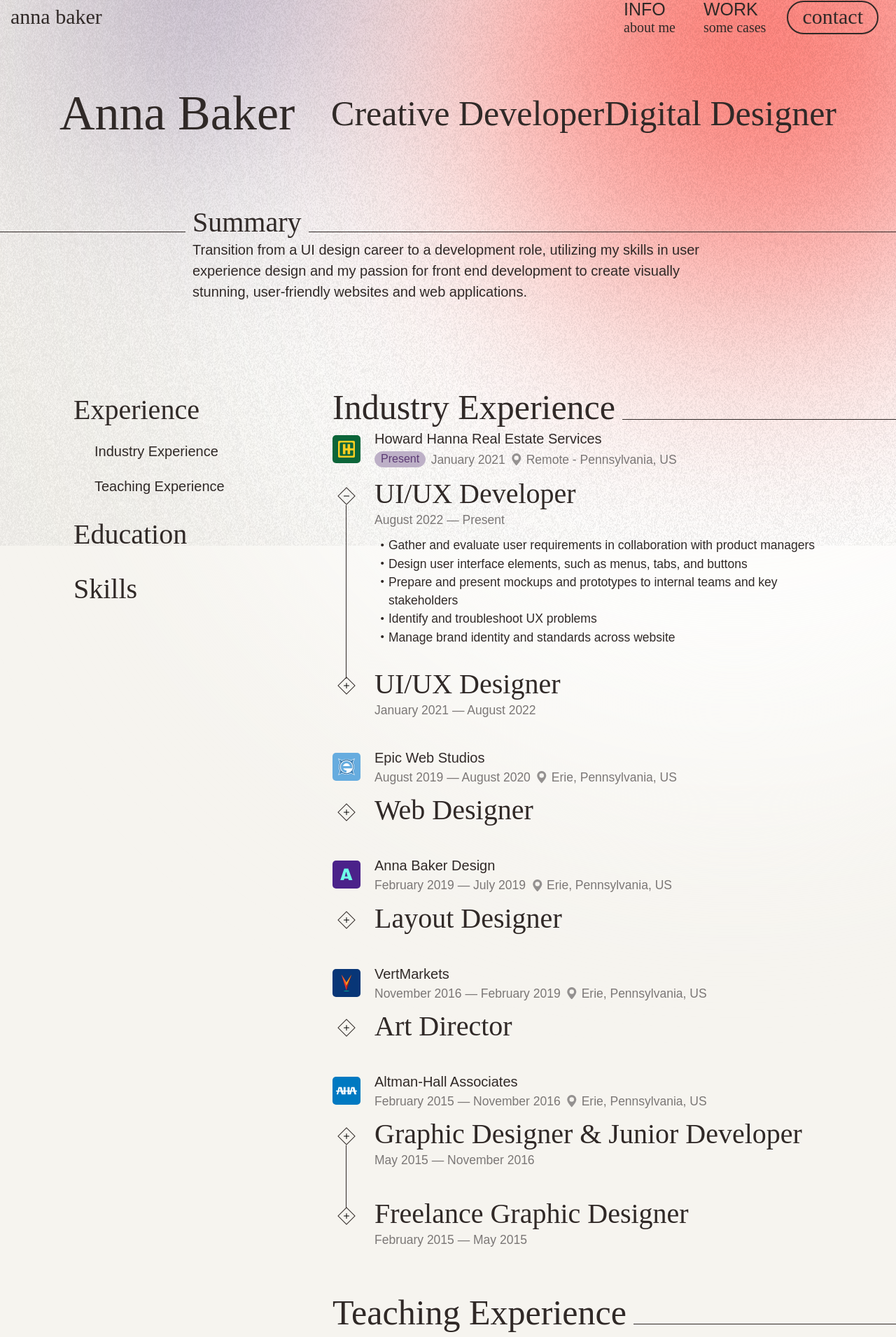
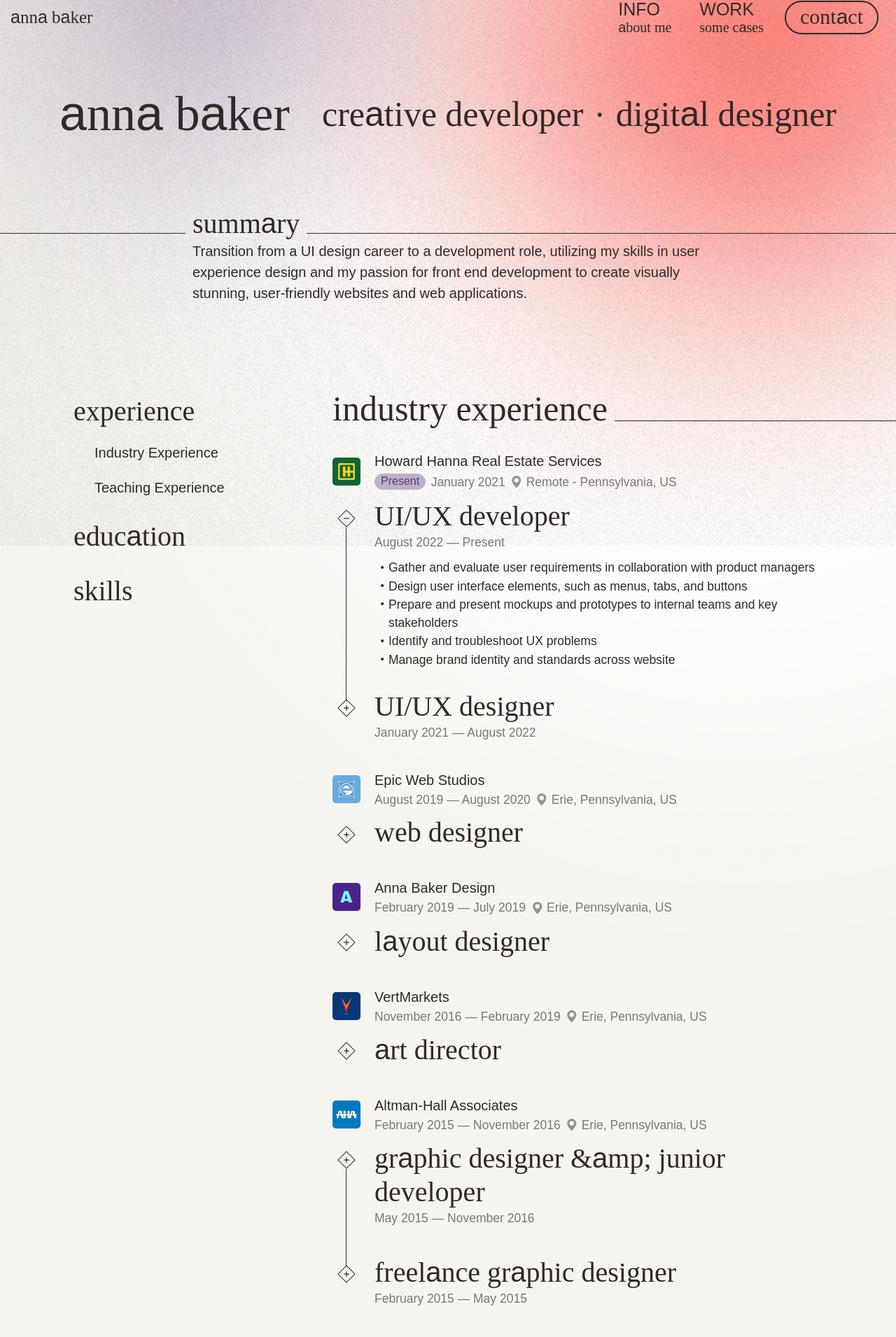
Before and after one commit to abaker93/portfolio, a React (Create React App) app: page /resume in a window 1280 px wide. Shown: the part 20-1931 px from the top of the page at 70% size. Built offline with nearby package versions, Linux system fonts and the light colour scheme; a web font is replaced by a local one.

Commit message:
"a" accent

```diff
--- a/src/components/Footer.js
+++ b/src/components/Footer.js
@@ -7,7 +7,7 @@ const Footer = () => {
 			<div className="container-lg">
 				<div className="row my-3">
 					<div className="col">
-						<p className="display-6 text-lowercase baseline-rule">Let's get in touch!</p>
+						<p className="display-6 text-lowercase baseline-rule a">Let's get in touch!</p>
 					</div>
 				</div>
 				<div className="row my-4 pb-3">
--- a/src/components/Navbar.js
+++ b/src/components/Navbar.js
@@ -17,9 +17,7 @@ const Navbar = () => {
 	return (
 			<nav className={`navbar navbar-expand-sm${scroll ? " scroll" : ""}`}>
 				<div className="container-fluid">
-					<Link to="/" className="navbar-brand">
-						<span className="h4 mb-0">anna baker</span>
-					</Link>
+					<Link to="/" className="navbar-brand h4 mb-0 a">anna baker</Link>
 					<button
 						className="navbar-toggler"
 						type="button"
@@ -46,7 +44,7 @@ const Navbar = () => {
 										to="/#about"
 									>
 										<span>Info</span>
-										<span>about me</span>
+										<span className="a">about me</span>
 									</Link>
 								</li>
 								<li className="nav-item mx-sm-2">
@@ -58,11 +56,11 @@ const Navbar = () => {
 										to="/#portfolio"
 									>
 										<span>Work</span>
-										<span>some cases</span>
+										<span className="a">some cases</span>
 									</Link>
 								</li>
 								<li className="nav-item mx-sm-2">
-									<button type="button" className="btn btn-outline-dark" onClick={e => handleClick(e, "contact")}>Contact</button>
+									<button type="button" className="btn btn-outline-dark a" onClick={e => handleClick(e, "contact")}>Contact</button>
 								</li>
 							</ul>
 						</div>
--- a/src/data/resume.json
+++ b/src/data/resume.json
@@ -38,7 +38,7 @@
 			"position": [
 				{
 					"id": 0,
-					"title": "Adjunct Faculty",
+					"title": "adjunct faculty",
 					"startDate": "",
 					"endDate": "",
 					"present": true,
@@ -66,7 +66,7 @@
 			"position": [
 				{
 					"id": 0,
-					"title": "UI/UX Developer",
+					"title": "UI/UX developer",
 					"startDate": "2022-08-01",
 					"endDate": "",
 					"present": true,
@@ -81,7 +81,7 @@
 				},
 				{
 					"id": 1,
-					"title": "UI/UX Designer",
+					"title": "UI/UX designer",
 					"startDate": "2021-01-01",
 					"endDate": "2022-08-01",
 					"present": false,
@@ -109,7 +109,7 @@
 			"position": [
 				{
 					"id": 0,
-					"title": "Web Designer",
+					"title": "web designer",
 					"startDate": "",
 					"endDate": "",
 					"present": false,
@@ -137,7 +137,7 @@
 			"position": [
 				{
 					"id": 0,
-					"title": "Layout Designer",
+					"title": "layout designer",
 					"startDate": "",
 					"endDate": "",
 					"present": false,
@@ -165,7 +165,7 @@
 			"position": [
 				{
 					"id": 0,
-					"title": "Art Director",
+					"title": "art director",
 					"startDate": "",
 					"endDate": "",
 					"present": false,
@@ -193,7 +193,7 @@
 			"position": [
 				{
 					"id": 1,
-					"title": "Graphic Designer & Junior Developer",
+					"title": "graphic designer & junior developer",
 					"startDate": "2015-05-01",
 					"endDate": "2016-11-01",
 					"present": false,
@@ -208,7 +208,7 @@
 				},
 				{
 					"id": 0,
-					"title": "Freelance Graphic Designer",
+					"title": "freelance graphic designer",
 					"startDate": "2015-02-01",
 					"endDate": "2015-05-01",
 					"present": false,
@@ -230,7 +230,7 @@
 			"name": "Coursera",
 			"logo": "Coursera",
 			"color": "#0056D2",
-			"area": "Front-End Developer Professional Certificate",
+			"area": "front-end developer professional certificate",
 			"studyType": "Professional Certificate",
 			"startDate": "2023-01-01",
 			"endDate": "",
@@ -291,7 +291,7 @@
 			"name": "Mercyhurst University",
 			"logo": "Mercyhurst",
 			"color": "#ADCE65",
-			"area": "B.A. Graphic Design",
+			"area": "B.A. graphic design",
 			"minor": "Digital Media",
 			"studyType": "Bachelor",
 			"startDate": "2011-09-01",
--- a/src/routes/Home.js
+++ b/src/routes/Home.js
@@ -31,23 +31,23 @@ const Hero = () => {
 			<div className="container-lg">
 				<h1 className="display-1">
 					<div className="row">
-						<div className="col-auto offset-md-1">Creative</div>
-						<div className="col-auto ms-auto">Developer</div>
-						<div className="col-auto offset-md-2">
+						<div className="col-auto offset-md-1 a">creative</div>
+						<div className="col-auto ms-auto a">developer</div>
+						<div className="col-auto offset-md-1">
 							<div className="row">
-								<div className="col-auto">Digital</div>
+								<div className="col-auto a">digital</div>
 								<div className="col-auto d-flex align-items-end">
 									<span className="p text-uppercase pb-4">Crafting amazing web experiences.</span>
 								</div>
 							</div>
 						</div>
-						<div className="col-auto offset-md-3">Designer</div>
+						<div className="col-auto offset-md-3 a">designer</div>
 
 					</div>
 				</h1>
 				<div className="scroll-indicator">
 					<Arrow direction="down" stroke="#302927" />
-					<span className="h5">scroll</span>
+					<span className="h5 a">scroll</span>
 				</div>
 			</div>
 		</div>
@@ -59,7 +59,7 @@ const About = () => {
 		<div id="About" className="container-md py-10">
 			<div className="row">
 				<div className="col-4 title">
-					<h2 className="display-5 text-lowercase">Anna</h2>
+					<h2 className="display-5 a">anna</h2>
 					<p>(n) /ˈänə/</p>
 				</div>
 				<div className="col-8">
@@ -68,14 +68,14 @@ const About = () => {
 					<p>As a developer, I have expertise in HTML, CSS, JavaScript, and frameworks such as React. I create dynamic and responsive user interfaces that are optimized for performance and accessibility. I stay up-to-date with the latest design and development trends to ensure my solutions are scalable and meet industry standards.</p>
 					<p>Currently, I'm also a proud professor of Graphic Design at Mercyhurst University in Erie, Pennsylvania.</p>
 					<div className="mt-5 d-flex justify-content-end">
-						<a className="btn btn-outline-dark me-4" href="/resume">Resume</a>
+						<a className="btn btn-outline-dark me-4 a" href="/resume">Resume</a>
 						<a className="btn btn-icon btn-outline-dark me-4" href="https://www.linkedin.com/in/annabakerdesign/">
 							<LinkedInBI />
-							LinkedIn
+							<span className="a">linkedin</span>
 						</a>
 						<a className="btn btn-icon btn-outline-dark" href="https://github.com/abaker93/">
 							<GitHubBI />
-							GitHub
+							<span className="a">github</span>
 						</a>
 					</div>
 				</div>
@@ -105,7 +105,7 @@ const PortfolioItem = p => {
 			</div>
 			<div className="col-lg-2"></div>
 			<div className="col-lg-5 details">
-				<h2 className="baseline-rule"><Link className="link-dark link-opacity-75-hover link-underline-opacity-0" to={`portfolio/${p.page}`}>{p.title}</Link></h2>
+				<h2 className="baseline-rule"><Link className="link-dark link-opacity-75-hover link-underline-opacity-0 a" to={`portfolio/${p.page}`}>{p.title}</Link></h2>
 				<div className="tags mt-3 d-flex flex-wrap gap-2">
 					{p.tags.map((t, index) => (
 						<span key={index} className="chip chip-outline-dark">{t}</span>
--- a/src/routes/Resume.js
+++ b/src/routes/Resume.js
@@ -18,12 +18,12 @@ const Resume = () => {
 					<div className="container-lg">
 						<div className="row align-items-center">
 							<div className="col-auto me-auto">
-								<h1 className="display-6">Anna Baker</h1>
+								<h1 className="display-6 a">anna baker</h1>
 							</div>
 							<div className="col-auto">
 								<h2>
-									<span>Creative Developer</span>
-									<span>Digital Designer</span>
+									<span className="a">creative developer</span>
+									<span className="a">digital designer</span>
 								</h2>
 							</div>
 						</div>
@@ -33,7 +33,7 @@ const Resume = () => {
 					<div className="container-lg">
 						<div className="row justify-content-center">
 							<div className="col-md-8">
-								<h3 className="baseline-rule">Summary</h3>
+								<h3 className="baseline-rule a">summary</h3>
 							</div>
 						</div>
 					</div>
@@ -86,7 +86,7 @@ const ResumeContainer = () => {
 							<div className="col">
 								<div id="industry-experience" className="row mb-3">
 									<div className="col">
-										<h3 className="h2 baseline-rule-end mb-4">Industry Experience</h3>
+										<h3 className="h2 baseline-rule-end mb-4 a">industry experience</h3>
 										{industryExperience.map(m => (
 											<div key={m.id} className="experience">
 												<ResumeItemHeader {...m} />
@@ -101,7 +101,7 @@ const ResumeContainer = () => {
 								</div>
 								<div id="teaching-experience" className="row">
 									<div className="col">
-										<h3 className="h2 baseline-rule-end mb-4">Teaching Experience</h3>
+										<h3 className="h2 baseline-rule-end mb-4 a">teaching experience</h3>
 										{teachingExperience.map(m => (
 											<div key={m.id} className="experience">
 												<ResumeItemHeader {...m} />
@@ -119,7 +119,7 @@ const ResumeContainer = () => {
 
 						<div id="education" className="row resume-item">
 							<div className="col">
-								<h3 className="h2 baseline-rule-end mb-4">Education</h3>
+								<h3 className="h2 baseline-rule-end mb-4 a">education</h3>
 								{education.map(m => (
 									<div key={m.id} className="education">
 										<ResumeItemHeader {...m} />
@@ -133,12 +133,12 @@ const ResumeContainer = () => {
 
 						<div id="skills" className="row resume-item">
 							<div className="col">
-								<h3 className="h2 baseline-rule-end mb-4">Skills</h3>
+								<h3 className="h2 baseline-rule-end mb-4 a">skills</h3>
 								<div className="row">
 									<div className="col-md-6">
 										<div className="row mb-3">
 											<div className="col">
-												<h4 className="h3">Development</h4>
+												<h4 className="h3 a">development</h4>
 											</div>
 										</div>
 										<div className="row mb-4">
@@ -164,7 +164,7 @@ const ResumeContainer = () => {
 									<div className="col-md-6">
 										<div className="row mb-3">
 											<div className="col">
-												<h4 className="h3">Design</h4>
+												<h4 className="h3 a">design</h4>
 											</div>
 										</div>
 										<div className="row mb-4">
@@ -207,11 +207,11 @@ const ResumeNav = () => {
 		<ul id="resume-nav" className="nav flex-column sticky-top">
 			<li className="nav-item h3">
 				<Link
-					className="nav-link"
+					className="nav-link a"
 					onClick={e => handleClick(e, "industry-experience")}
 					to="#industry-experience"
 				>
-					Experience
+					experience
 				</Link>
 				<ul className="nav flex-column ps-4">
 					<li className="nav-item p large">
@@ -236,20 +236,20 @@ const ResumeNav = () => {
 			</li>
 			<li className="nav-item h3">
 				<Link
-					className="nav-link"
+					className="nav-link a"
 					onClick={e => handleClick(e, "education")}
-					to="#education"
+					// to="#education"
 				>
-					Education
+					education
 				</Link>
 			</li>
 			<li className="nav-item h3">
 				<Link
-					className="nav-link"
+					className="nav-link a"
 					onClick={e => handleClick(e, "skills")}
 					to="#skills"
 				>
-					Skills
+					skills
 				</Link>
 			</li>
 		</ul>
@@ -321,7 +321,7 @@ const ResumeExperience = (p) => {
 			<div className="col pb-4">
 				<div className="row mb-2">
 					<div className="col">
-						<h5 className="h3 m-0">{p.title}</h5>
+						<h5 className="h3 m-0 a">{p.title}</h5>
 						<p className="small text-600 m-0">{p.startDate ? (
 							`${convertMonth(p.startDate)} ${convertYear(p.startDate)} — ${p.present ? "Present" : convertMonth(p.endDate)} ${convertYear(p.endDate)}`
 						) : null}</p>
@@ -357,7 +357,7 @@ const ResumeEducation = (p) => {
 			<div className="col pb-4">
 				<div className="row mb-2">
 					<div className="col">
-						<h5 className="h3 m-0">{p.area}</h5>
+						<h5 className="h3 m-0 a">{p.area}</h5>
 						<p className="small text-600 m-0">{p.startDate ? (
 							`${convertMonth(p.startDate)} ${convertYear(p.startDate)} — ${p.present ? "Present" : convertMonth(p.endDate)} ${convertYear(p.endDate)}`
 						) : null}</p>
--- a/src/routes/Root.js
+++ b/src/routes/Root.js
@@ -1,8 +1,15 @@
+import { useEffect } from "react";
 import { Outlet } from "react-router-dom";
 import Navbar from "../components/Navbar";
 import Footer from "../components/Footer";
+import { serifAccent } from "../utilities/utilities";
 
 const Root = () => {
+
+  useEffect(() => {
+    serifAccent();
+  })
+
   return (
     <>
       <Navbar />
--- a/src/scss/_custom.scss
+++ b/src/scss/_custom.scss
@@ -10,6 +10,11 @@
 
 .ff-sans { font-family: $font-family-sans-serif !important; }
 .ff-serif-deco { font-family: $font-family-serif-decoration !important; }
+
+.a > i {
+	font-style:inherit !important;
+	font-family: $font-family-serif-decoration !important;
+}
 ////
 
 
@@ -251,6 +256,16 @@ textarea {
 	.container-lg { height: 100%; }
 }
 
+[data-template=resume] #Hero {
+	h2 span:nth-child(1)::after {
+		content: '•';
+		position: relative;
+		bottom: 0.25em;
+		margin: 0 0.75em;
+		font-size: 0.5em;
+	}
+}
+
 .scroll-indicator {
 	position: absolute;
 	bottom: 3.25rem;
@@ -325,9 +340,9 @@ textarea {
 		top: 100px;
 	}
 
-	.resume-item {
-		margin-bottom: 2.5rem;
-	}
+	h3 + div { margin-top: 1.5rem; }
+
+	.resume-item { margin-bottom: 2.5rem; }
 
 	.resume-item-header {
 		img {
--- a/src/scss/_nav.scss
+++ b/src/scss/_nav.scss
@@ -39,7 +39,6 @@
 		border-bottom-color: $dark;
 		backdrop-filter: blur(7px);
 	}
-}
 
 	.nav-link {
 		display: flex;
@@ -58,3 +57,4 @@
 			}
 		}
 	}
+}
--- a/src/utilities/utilities.js
+++ b/src/utilities/utilities.js
@@ -1,7 +1,3 @@
-export const convertYear = (date) => {
-	return date.substr(0,4);
-}
-
 export const convertMonth = (date) => {
 	const m = parseInt(date.substr(5,2));
 	if (typeof(m) !== "number") {
@@ -37,3 +33,21 @@ export const convertMonth = (date) => {
 			return;
 	}
 }
+
+export const convertYear = (date) => {
+	return date.substr(0,4);
+}
+
+export const serifAccent = () => {
+	const queryAccents = document.querySelectorAll(".a");
+
+	console.log(queryAccents)
+
+	for (let i = 0; i < queryAccents.length; i++) {
+		const accent = queryAccents[i].innerHTML
+
+		accent.match(/<i>/)
+			? queryAccents[i].innerHTML = accent
+			: queryAccents[i].innerHTML = accent.replaceAll(/a/g, '<i>a</i>');
+	}
+}
```
Also changed, not shown: src/main.css, 1 other file (tests, documents, lock files or other folders). Lines whose indentation alone changed are shown as unchanged.
